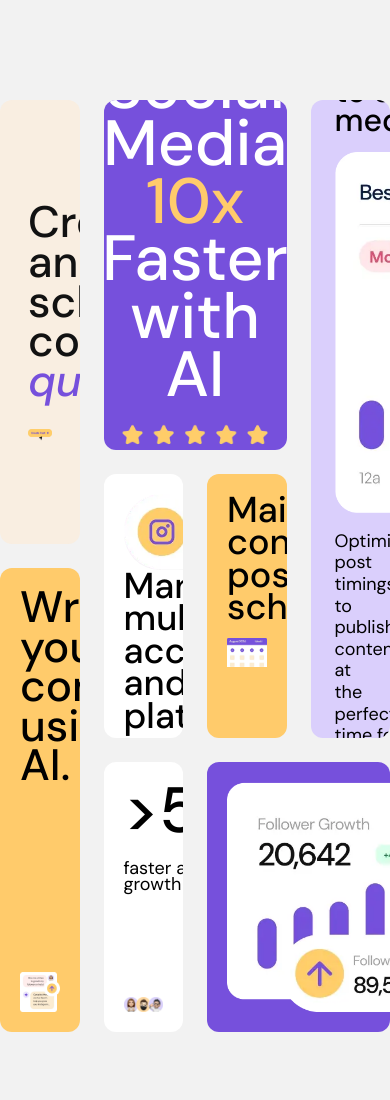
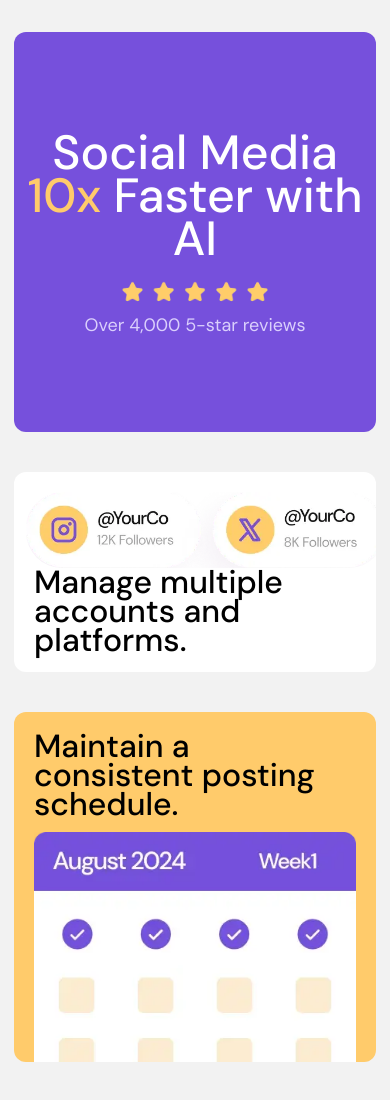
Before and after one commit to justCaioDev/Bento-grid, a plain HTML site: page index.html in a window 390 px wide. Shown: the top 1100 px of the page. Drawn offline with Linux system fonts and the light colour scheme.

Commit message:
feat: add responsivity

```diff
--- a/index.html
+++ b/index.html
@@ -23,25 +23,25 @@
     <section class="bento-grid">
 
       <div class="advertising-social-media">
-        <h1 class="social-media-title">Social Media <span>10x</span><br> Faster with AI</h1>
+        <h1 class="social-media-title">Social Media <span>10x</span> Faster with AI</h1>
         <img src="assets/images/illustration-five-stars.webp" alt="A illustration of five stars">
         <p class="social-media-para">Over 4,000 5-star reviews</p>
       </div>
 
       <div class="advertising-multi-accounts">
         <img src="assets/images/illustration-multiple-platforms.webp" alt="A illustration of multiple plataforms">
-        <h1 class="multi-accounts-title">Manage <br> multiple <br> accounts and <br> platforms.</h1>
+        <h1 class="multi-accounts-title">Manage multiple accounts and platforms.</h1>
       </div>
 
       <div class="advertising-maintain">
-        <h1 class="maintain-title">Maintain a <br> consistent <br> posting <br> schedule.</h1>
+        <h1 class="maintain-title">Maintain a consistent posting schedule.</h1>
         <img src="assets/images/illustration-consistent-schedule.webp" alt="">
       </div>
 
       <div class="advertising-schedule">
         <h1 class="schedule-title">Schedule to social media.</h1>
         <img src="assets/images/illustration-schedule-posts.webp" alt="A illustration of schedule post">
-        <p class="schedule-para">Optimize post timings <br> to publish content at <br> the perfect time for <br> your audience.</p>
+        <p class="schedule-para">Optimize post timings to publish content at the perfect time for  your audience.</p>
       </div>
 
       <div class="advertising-grow-followers">
@@ -55,7 +55,7 @@
       </div>
 
       <div class="advertising-create-quicker">
-        <h1 class="create-quicker-title">Create and<br> schedule<br> content<br> <span>quicker.</span></h1>
+        <h1 class="create-quicker-title">Create and schedule content <span>quicker.</span></h1>
         <img src="assets/images/illustration-create-post.webp" alt="A illustration of create post button">
       </div>
 
--- a/styles/responsive.css
+++ b/styles/responsive.css
@@ -0,0 +1,130 @@
+@media screen and (max-width: 1200px) {
+    main {
+        padding-block: 0;
+        padding: 32px 14px;
+    }
+
+    .bento-grid {
+        grid-template-columns: 1fr;
+        grid-template-rows: 400px 200px 350px 700px 500px 300px 450px;
+        gap: 0;
+        row-gap: 40px;
+    }
+
+    .advertising-create-quicker, .advertising-social-media, .advertising-multi-accounts, .advertising-maintain, .advertising-schedule, .advertising-grow-followers, .advertising-faster-audience, .advertising-content-using-ai {
+        grid-column: 1/2;
+    }
+
+    .advertising-social-media {
+        grid-row: 1/2;
+    }
+
+    .advertising-multi-accounts {
+        grid-row: 2/3;
+        align-items: center;
+        justify-content: space-around;
+    }
+
+    .advertising-maintain {
+        grid-row: 3/4;
+        justify-content: space-between;
+    }
+
+    .advertising-maintain img {
+        width: 420px;
+    }
+
+    .advertising-schedule {
+        grid-row: 4/5;
+        align-items: center;
+        justify-content: center;
+        gap: 28px;
+    }
+
+    .advertising-grow-followers {
+        grid-row: 5/6;
+        flex-direction: column;
+        justify-content: center;
+    }
+
+    .advertising-grow-followers img {
+        width: 350px;
+        height: auto;
+    }
+
+    .advertising-faster-audience {
+        grid-row: 6/7;
+        justify-content: center;
+        gap: 12px;
+    }
+
+    .advertising-faster-audience img {
+        width: 300px;
+    }
+
+    .advertising-create-quicker {
+        grid-row: 7/8;
+        justify-content: center;
+        padding: 28px;
+        gap: 28px;
+    }
+
+    .advertising-create-quicker img {
+        width: auto;
+        height: 70%;
+    }
+
+    .advertising-content-using-ai {
+        grid-row: 8/9;
+        justify-content: center;
+        gap: 20px;
+        padding: 28px;
+    }
+
+    .advertising-content-using-ai img {
+        width: auto;
+        height: 100%;
+    }
+}
+
+@media screen and (max-width: 650px) {
+    .advertising-create-quicker img {
+        width: 100%;
+        height: auto;
+    }
+}
+
+@media screen and (max-width: 500px) {
+    .advertising-content-using-ai img {
+        height: auto;
+        width: 100%;
+    }
+
+    .advertising-maintain img {
+        width: 350px;
+    }
+}
+
+@media screen and (max-width: 440px) {
+    .social-media-title {
+        font-size: 3rem;
+    }
+
+    .multi-accounts-title, .maintain-title, .grow-followers-title {
+        font-size: 2rem;
+    }
+
+    .content-using-ai-title {
+        font-size: 2.25rem;
+    }
+
+    .advertising-schedule img {
+        width: 100%;
+    }
+}
+
+@media screen and (max-width: 400px) {
+    .advertising-maintain img, .advertising-grow-followers img {
+        width: 100%;
+    }
+}
--- a/styles/style.css
+++ b/styles/style.css
@@ -153,7 +153,7 @@ main {
 }
 
 .multi-accounts-title {
-    font-size: 2.25rem;
+    font-size: 2.5rem;
     font-weight: 500;
 }
 
```
